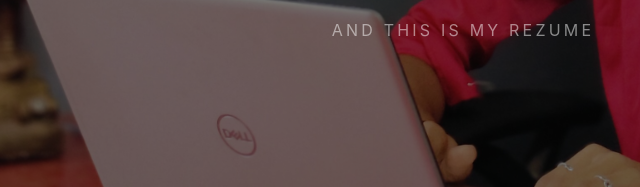
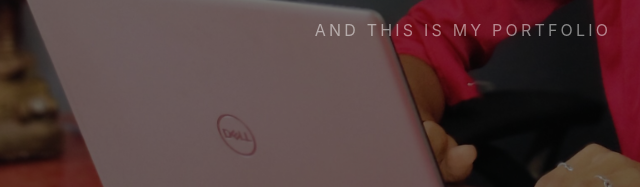
Before and after one commit to vaishnavi-nikam/vaishnavi-portfolio, a plain HTML site: page index.html in a window 1280 px wide. Shown: the part 487-674 px from the top of the page, 177-817 px from the left. Drawn offline with nearby package versions, Linux system fonts and the light colour scheme; files whose address does not match are found by name.

Commit message:
Update index.html
hi

```diff
--- a/index.html
+++ b/index.html
@@ -51,7 +51,7 @@
 				<div class="col-md-10 text-center pt-5">
 
 					<h1 class="site-heading site-animate">Hello, I'm <strong class="d-block">Nikam Vaishnavi</strong></h1>
-					<strong class="d-block text-white text-uppercase letter-spacing">and this is My Rezume</strong>
+					<strong class="d-block text-white text-uppercase letter-spacing"> And This is My portfolio</strong>
 
 				</div>
 			</div>
```
